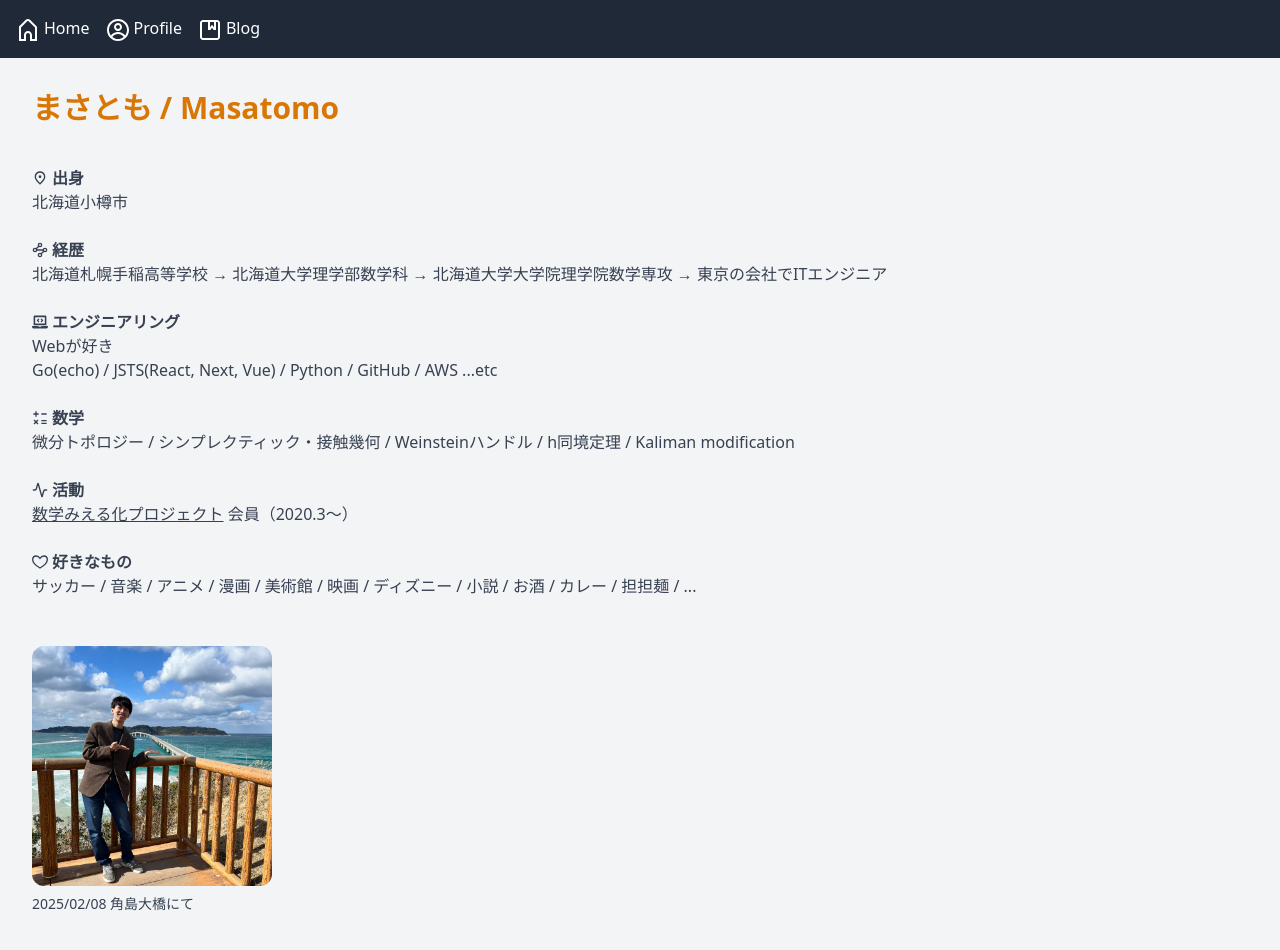
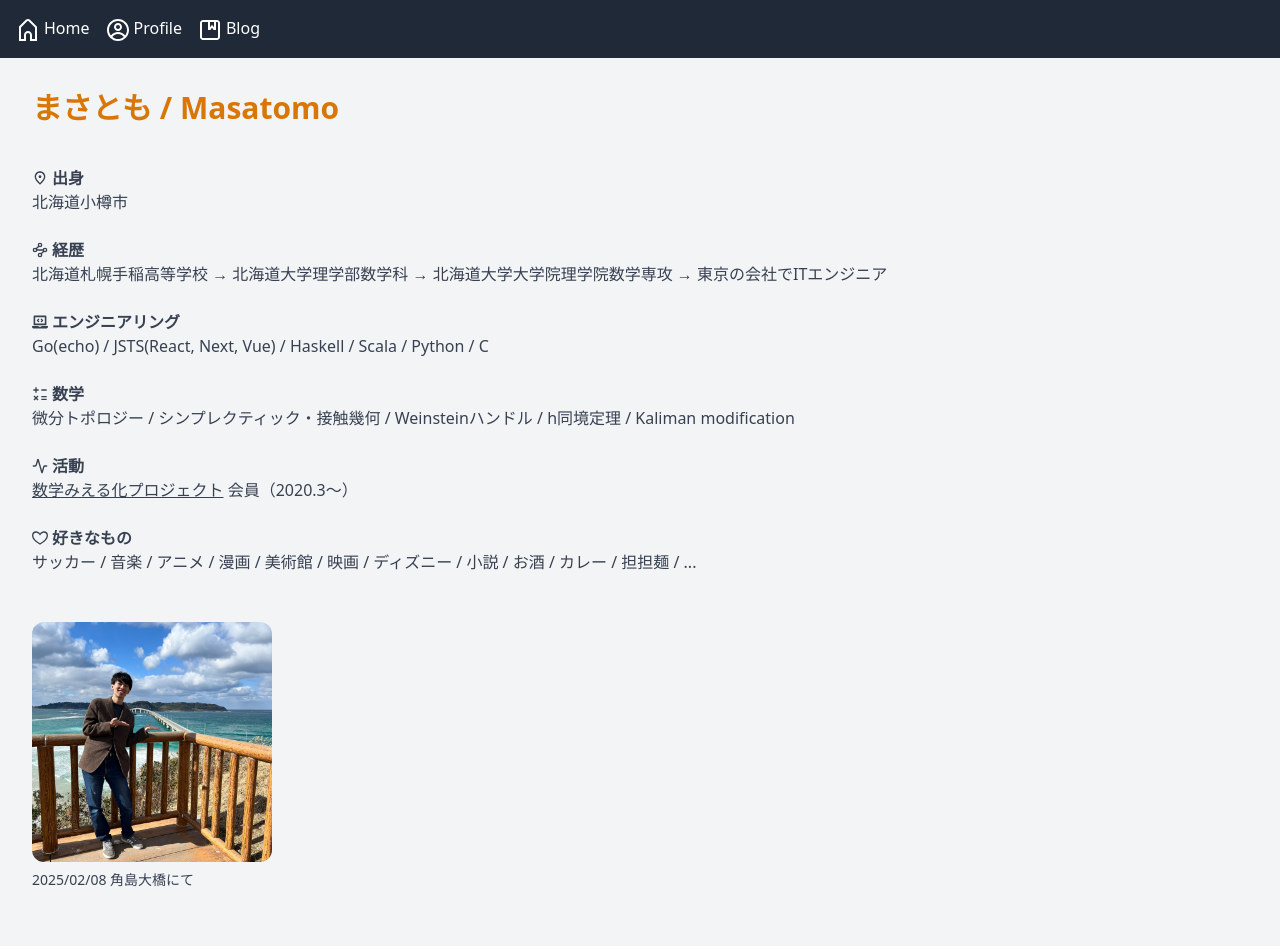
Before and after one commit to masatomo57/mathatomo-homepage, a Next.js app in the folder homepage/: page /profile in a window 1280 px wide. Shown: the top 950 px of the page. Built offline with nearby package versions, Linux system fonts and the light colour scheme.

Commit message:
profile/page.tsx を更新

```diff
--- a/homepage/src/app/profile/page.tsx
+++ b/homepage/src/app/profile/page.tsx
@@ -21,8 +21,7 @@ export default function Profile() {
             <li>北海道札幌手稲高等学校 → 北海道大学理学部数学科 → 北海道大学大学院理学院数学専攻 → 東京の会社でITエンジニア</li>
             <li>　</li>
             <li className="font-bold flex items-center gap-1"><FaLaptopCode />エンジニアリング</li>
-            <li>Webが好き</li>
-            <li>Go(echo) / JSTS(React, Next, Vue) / Python / GitHub / AWS ...etc</li>
+            <li>Go(echo) / JSTS(React, Next, Vue) / Haskell / Scala / Python / C</li>
             <li>　</li>
             <li className="font-bold flex items-center gap-1"><BiMath />数学</li>
             <li>微分トポロジー / シンプレクティック・接触幾何 / Weinsteinハンドル / h同境定理 / Kaliman modification</li>
```
